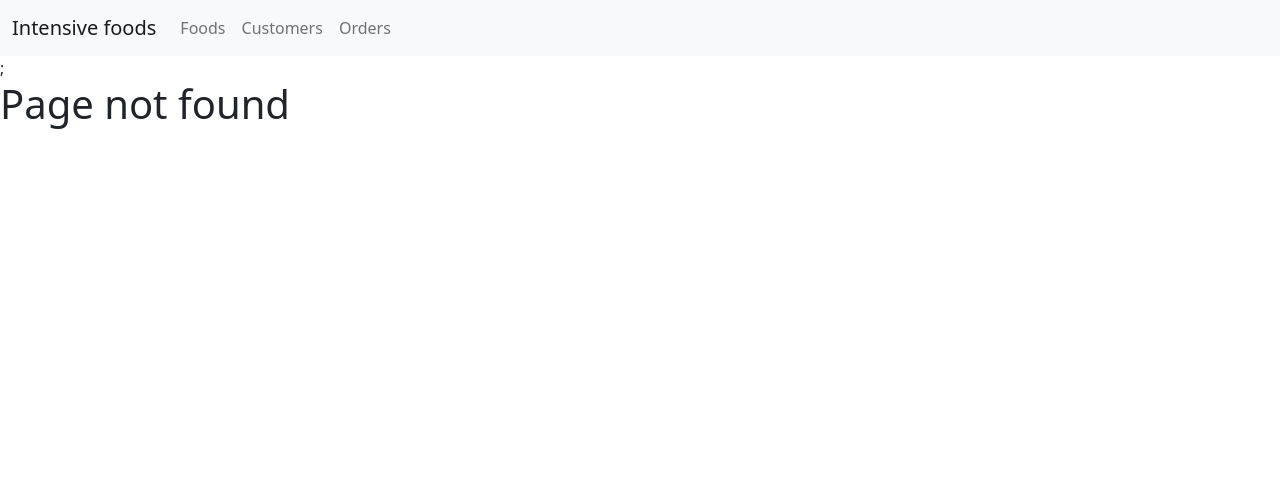
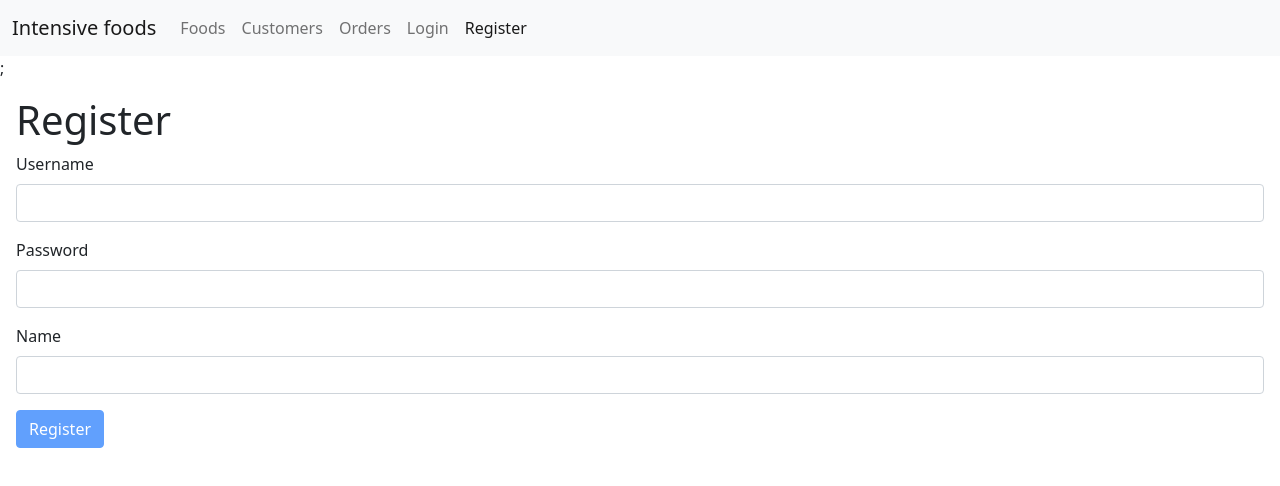
Before and after one commit to eva-hs/intensive-foods, a React (Create React App) app: page /intensive-foods/register in a window 1280 px wide. Before the commit this address led to /intensive-foods/not-found. Shown: the top 486 px of the page. Built offline with nearby package versions, Linux system fonts and the light colour scheme.

Commit message:
Added RegisterForm

```diff
--- a/src/App.jsx
+++ b/src/App.jsx
@@ -6,6 +6,7 @@ import Orders from "./components/Orders";
 import Foods from "./components/Foods";
 import FoodForm from "./components/FoodForm";
 import LoginForm from "./components/LoginForm";
+import RegisterForm from "./components/RegisterForm";
 import NotFound from "./components/NotFound";
 
 // Bugs: you will never get the not-found component if you in /foods/...
@@ -24,6 +25,7 @@ class App extends Component {
         <Switch>
           <Route path="/intensive-foods/foods/:id" component={FoodForm} />
           <Route path="/intensive-foods/login" component={LoginForm} />
+          <Route path="/intensive-foods/register" component={RegisterForm} />
           <Route path="/intensive-foods/foods" component={Foods} />
           <Route path="/intensive-foods/customers" component={Customers} />
           <Route path="/intensive-foods/orders" component={Orders} />
--- a/src/components/LoginForm.jsx
+++ b/src/components/LoginForm.jsx
@@ -26,12 +26,12 @@ class LoginForm extends Form {
     console.log("Logga in");
   };
   render() {
-    console.log(this.state.errors);
     return (
       <form className="m-3" onSubmit={this.handleSubmit}>
+        <h1>Log in</h1>
         {this.renderInput("username", "Username")}
         {this.renderInput("password", "Password")}
-        {this.renderButton("Logga in")}
+        {this.renderButton("Log in")}
       </form>
     );
   }
--- /dev/null
+++ b/src/components/RegisterForm.jsx
@@ -0,0 +1,40 @@
+import React from "react";
+import Joi from "joi";
+import Form from "./common/Form";
+
+class RegisterForm extends Form {
+  state = {
+    data: { username: "", password: "", name: "" },
+    errors: {
+      username: "",
+      password: "",
+      name: "",
+    },
+  };
+
+  schema = Joi.object({
+    username: Joi.string()
+      .required()
+      .email({ tlds: { allow: false } })
+      .label("Username"),
+    password: Joi.string().required().min(5).label("Password"),
+    name: Joi.string().empty("").label("Name"),
+  });
+
+  doSubmit = () => {
+    console.log("Användaren registreras");
+  };
+  render() {
+    return (
+      <form className="m-3" onSubmit={this.handleSubmit}>
+        <h1>Register</h1>
+        {this.renderInput("username", "Username")}
+        {this.renderInput("password", "Password")}
+        {this.renderInput("name", "Name")}
+        {this.renderButton("Register")}
+      </form>
+    );
+  }
+}
+
+export default RegisterForm;
--- a/src/components/common/Form.jsx
+++ b/src/components/common/Form.jsx
@@ -80,6 +80,7 @@ class Form extends Component {
     const { data, errors } = this.state;
     return (
       <Input
+        type={name}
         name={name}
         label={label}
         value={data[name]}
--- a/src/components/common/Input.jsx
+++ b/src/components/common/Input.jsx
@@ -7,6 +7,7 @@ function Input({ name, label, value, onChange, error }) {
         {label}
       </label>
       <input
+        type={name === "password" ? "password" : ""}
         onChange={onChange}
         value={value}
         className="form-control"
--- a/src/components/common/NavBar.jsx
+++ b/src/components/common/NavBar.jsx
@@ -24,6 +24,16 @@ function NavBar() {
               Orders
             </NavLink>
           </li>
+          <li className="nav-item">
+            <NavLink className="nav-link" to="/intensive-foods/login">
+              Login
+            </NavLink>
+          </li>
+          <li className="nav-item">
+            <NavLink className="nav-link" to="/intensive-foods/register">
+              Register
+            </NavLink>
+          </li>
         </ul>
       </div>
     </nav>
```
